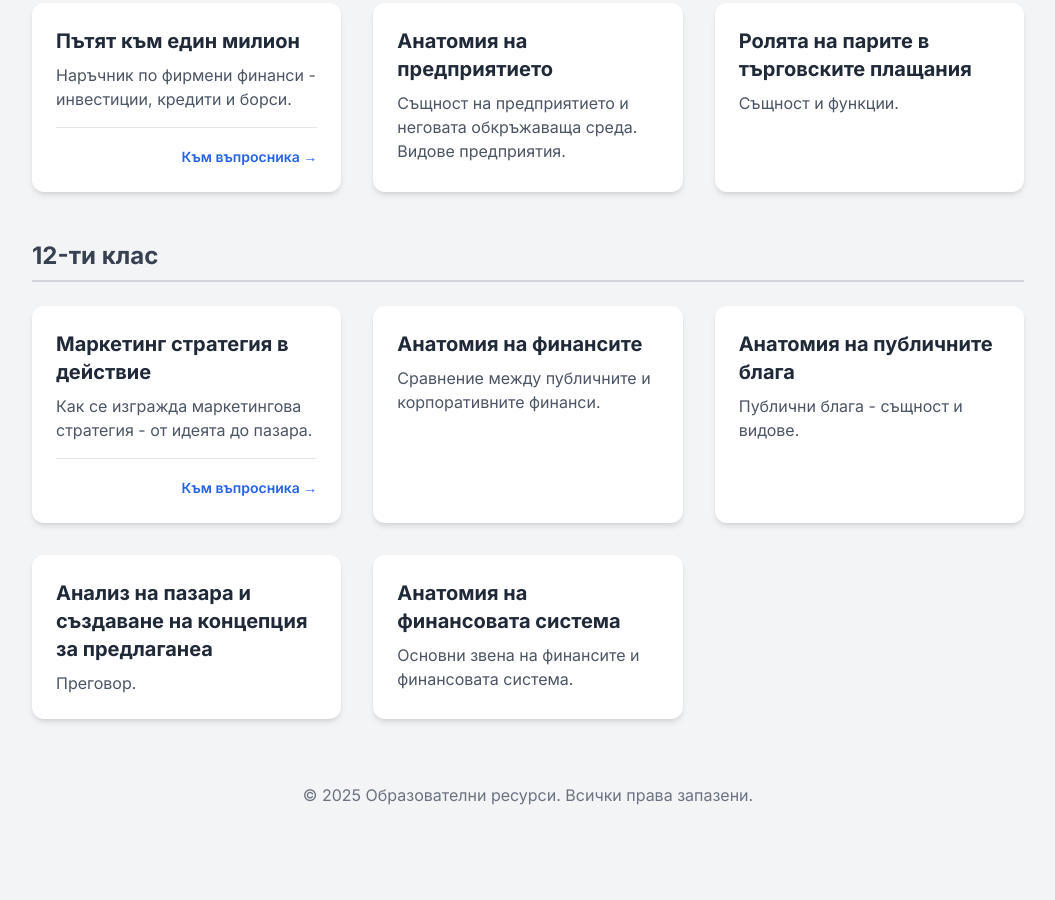
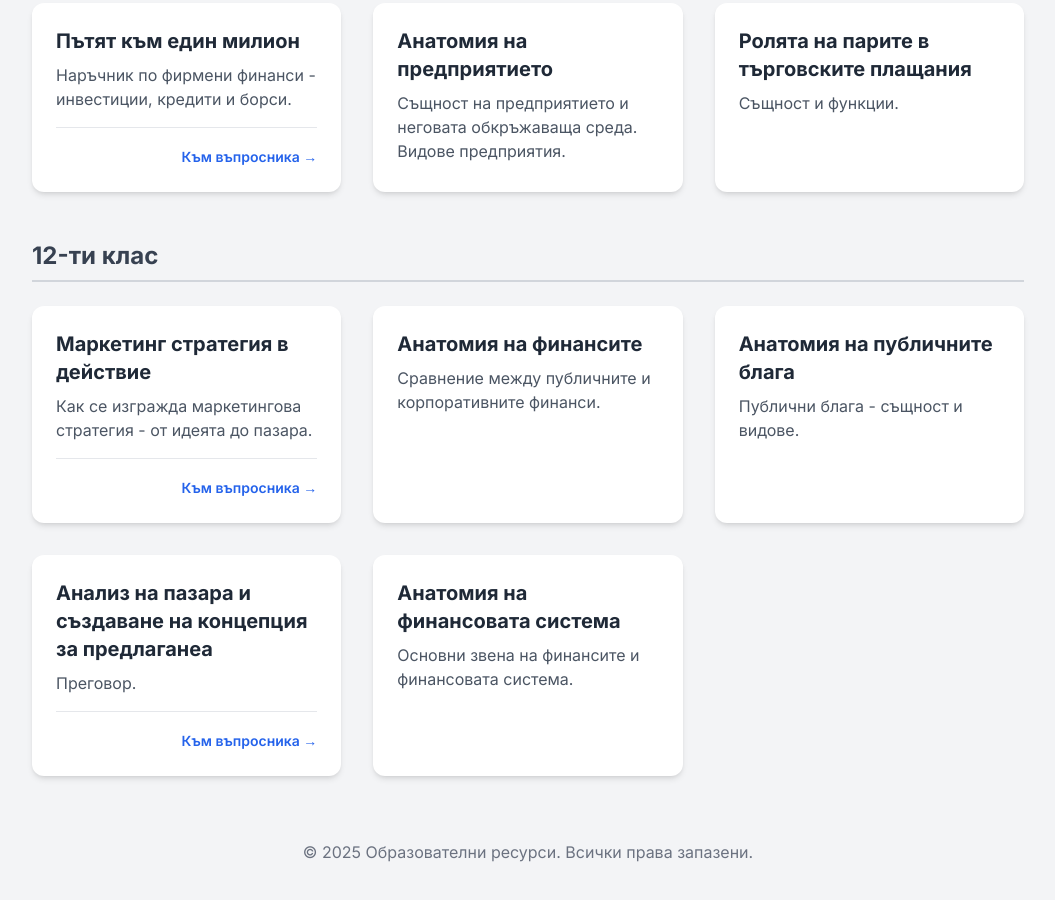
Before and after one commit to jorrog/ikonomika, a plain HTML site: page index.html in a window 1280 px wide. Shown: the part 1092-1992 px from the top of the page, without its empty margins (112-1167 px from the left). Before the commit the page ends 1947 px from the top, so only its background shows below. Drawn offline with nearby package versions, Linux system fonts and the light colour scheme.

Commit message:
Update index.html

```diff
--- a/index.html
+++ b/index.html
@@ -199,6 +199,9 @@
                             </a>
                             <p class="text-gray-600">Преговор.</p>
                         </div>
+                         <div class="mt-4 pt-4 border-t border-gray-200 text-right">
+                            <a href="./Въпросник-12-А-Гр-2-Преговор%20–%20Анализ%20на%20пазара.%20Създаване%20на%20концепция%20за%20фирмено%20предлагане.html" class="text-sm font-semibold text-blue-600 hover:underline">Към въпросника →</a>
+                        </div>
                     </div>
 
                     <div class="lesson-card bg-white p-6 rounded-xl shadow-md flex flex-col">
```
